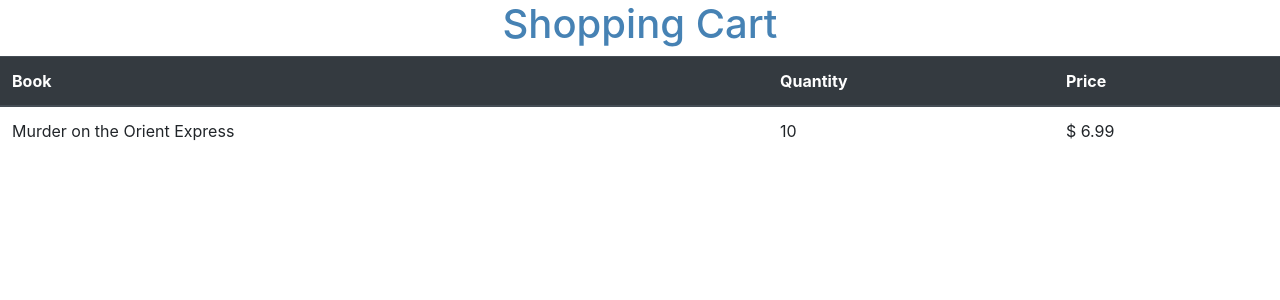
After one commit to keniachang/WebProject, a Django app: page /cart/ in a window 1280 px wide. The commit adds this page. Shown: the top 300 px of the page. Run offline with Django 3.2, Linux system fonts and the light colour scheme; a user stored in the database is signed in; data comes from the database, SQL or seed files in the repository; tables that the repository leaves empty hold one stand-in row (values such as "Sample post"); some libraries are stand-ins or nearby versions.

Commit message:
Implement cart.html for showing a user's cart details

```diff
--- a/bookstore/urls.py
+++ b/bookstore/urls.py
@@ -17,9 +17,11 @@ from django.contrib import admin
 from django.urls import path
 from pages.views import home_view
 from book.views import book_detail_view
+from cart.views import cart_view
 
 urlpatterns = [
     path('admin/', admin.site.urls),
     path('', home_view, name='home'),
-    path('books/', book_detail_view, name='books')
+    path('books/', book_detail_view, name='books'),
+    path('cart/', cart_view, name='cart')
 ]
--- a/cart/models.py
+++ b/cart/models.py
@@ -12,5 +12,18 @@ class CartItem(models.Model):
 
 
 class Cart(models.Model):
-    user = models.ForeignKey(settings.AUTH_USER_MODEL, on_delete=models.CASCADE)
-    items = models.ManyToManyField(CartItem)
+    user = models.OneToOneField(settings.AUTH_USER_MODEL, on_delete=models.CASCADE)
+    items = models.ManyToManyField(CartItem, blank=True)
+
+    @classmethod
+    def create(cls, user):
+        cart = cls(user=user)
+        return cart
+
+
+def has_cart(user):
+    carts = Cart.objects.all()
+    for cart in carts:
+        if user == cart.user:
+            return True
+    return False
--- /dev/null
+++ b/cart/templates/cart.html
@@ -0,0 +1,42 @@
+{% extends 'base.html' %}
+
+<!-- TODO: every user has his/her own cart created when account created? -->
+<!-- TODO: user can access his/her cart from any page -->
+<!-- TODO: logged-in user can add books to his/her cart when browsing books -->
+{% block content %}
+    <!--TODO: user can change the quantity of the item-->
+    <!--TODO: display 'save for later' button to move the item to 'save for later'-->
+    <!--TODO: user can remove the item from his/her cart-->
+    <div align="center" style="color: steelblue">
+        <h1>Shopping Cart</h1>
+    </div>
+        <table class="table">
+            <thead class="thead-dark">
+                <tr>
+                    <th scope="col">Book</th>
+                    <th scope="col">Quantity</th>
+                    <th scope="col">Price</th>
+                </tr>
+            </thead>
+            <tbody>
+                {% for cart_item in items %}
+                <tr>
+                    <td>{{cart_item.item.title}}</td>
+                    <td>{{cart_item.quantity}}</td>
+                    <td>$ {{cart_item.item.price}}</td>
+                </tr>
+                {% endfor %}
+            </tbody>
+        </table>
+        {% if items|length == 0 %}
+            <div align="center">
+                <p>
+<!--                     Cart is empty. <br \> -->
+                    <h2>Cart is empty.</h2>
+                    <a href="{% url 'books' %}">Click here to browse books.</a>
+                </p>
+            </div>
+        {% endif %}
+    <!-- TODO: display 'save for later' items -->
+    <!-- TODO: compute and display subtotal, update it as amount changes -->
+{% endblock %}
--- a/cart/views.py
+++ b/cart/views.py
@@ -1,3 +1,26 @@
 from django.shortcuts import render
+from django.contrib.auth.decorators import login_required
+from .models import Cart
+from .models import has_cart
 
-# Create your views here.
+
+# TODO: change the login_url to the normal user login page
+@login_required(login_url='/admin/')
+def cart_view(request):
+    user = request.user
+    create_cart = has_cart(user)
+    if create_cart is True:
+        cart = Cart.objects.get(user=user)
+    else:
+        cart = Cart.create(user)
+
+    try:
+        items = cart.items.all()
+    except:
+        items = []
+
+    items_context = {
+        'items': items
+    }
+
+    return render(request, "cart.html", items_context)
--- a/templates/base.html
+++ b/templates/base.html
@@ -1,11 +1,26 @@
 <!doctype html>
 <html>
 <head>
+    <meta charset="utf-8">
+    <meta name="viewport" content="width=device-width, initial-scale=1, shrink-to-fit=no">
+
+    <link rel="stylesheet" href="https://stackpath.bootstrapcdn.com/bootstrap/4.4.1/css/bootstrap.min.css"
+          integrity="sha384-Vkoo8x4CGsO3+Hhxv8T/Q5PaXtkKtu6ug5TOeNV6gBiFeWPGFN9MuhOf23Q9Ifjh" crossorigin="anonymous">
+
     <title>GSix Bookstore</title>
 </head>
 <body>
     {% block content %}
         replace me
     {% endblock %}
+
+    <script src="https://code.jquery.com/jquery-3.4.1.slim.min.js"
+            integrity="sha384-J6qa4849blE2+poT4WnyKhv5vZF5SrPo0iEjwBvKU7imGFAV0wwj1yYfoRSJoZ+n"
+            crossorigin="anonymous"></script>
+    <script src="https://cdn.jsdelivr.net/npm/popper.js@1.16.0/dist/umd/popper.min.js"
+            integrity="sha384-Q6E9RHvbIyZFJoft+2mJbHaEWldlvI9IOYy5n3zV9zzTtmI3UksdQRVvoxMfooAo"
+            crossorigin="anonymous"></script>
+    <script src="https://stackpath.bootstrapcdn.com/bootstrap/4.4.1/js/bootstrap.min.js"
+            integrity="sha384-wfSDF2E50Y2D1uUdj0O3uMBJnjuUD4Ih7YwaYd1iqfktj0Uod8GCExl3Og8ifwB6" crossorigin="anonymous"></script>
 </body>
 </html>
```
Also changed, not shown: cart/migrations/0002_auto_20200217_0351.py (added), cart/migrations/0003_auto_20200217_0413.py (added).
